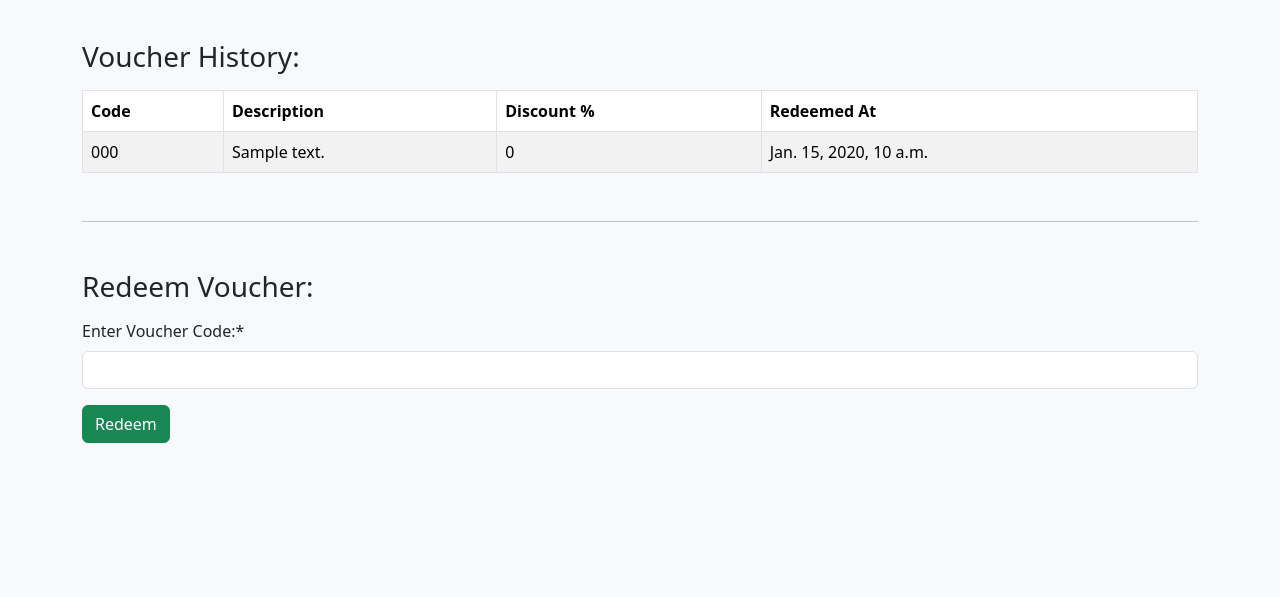
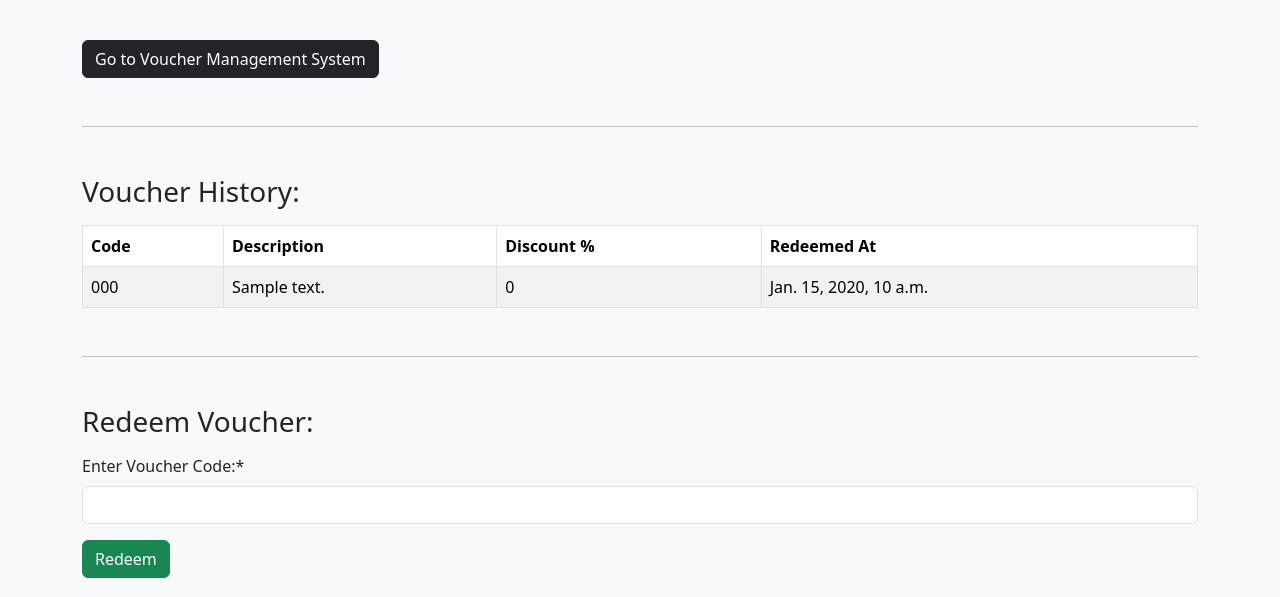
Before and after one commit to h-nusterdien/voucher-system, a Django app: page /portal/voucher-redemption/redeem/ in a window 1280 px wide. Shown: the part 56-653 px from the top of the page. Run offline with Django 5.2, Linux system fonts and the light colour scheme; a user stored in the database is signed in; tables that the repository leaves empty hold one stand-in row (values such as "Sample post"); some libraries are stand-ins or nearby versions.

Commit message:
feat: Add a "Go to Voucher Management System" button on the "Voucher Redemption System" dashboard for staff users or superusers only

```diff
--- a/dashboard/templates/dashboard/base.html
+++ b/dashboard/templates/dashboard/base.html
@@ -10,6 +10,7 @@
         {% include "dashboard/components/header.html" %}
         <div class="container pt-5 pb-5">
             <div class="mt-5">
+                {% if voucher_management_access %}
                     {% if voucher_detail_view %}
                         <a href="/portal/voucher-management/vouchers/">
                             <button class="btn btn-dark" type="submit">Back to List View</button>
@@ -20,6 +21,12 @@
                             <button class="btn btn-dark" type="submit">Go to Voucher Redemption System</button>
                         </a>
                         <hr class="mt-5"/>
+                    {% elif 'Voucher Redemption' in application_name %}
+                        <a href="/portal/voucher-management/">
+                            <button class="btn btn-dark" type="submit">Go to Voucher Management System</button>
+                        </a>
+                        <hr class="mt-5"/>
+                    {% endif %}
                 {% endif %}
             </div>
             <div class="mt-5">
--- a/voucher_management/views.py
+++ b/voucher_management/views.py
@@ -40,7 +40,10 @@ class VoucherManagementListView(VoucherManagementView):
 
     def get(self, request, *args, **kwargs):
         vouchers = Voucher.objects.all()
+        user = request.user
+        voucher_management_access = user.is_staff or user.is_superuser
         context = {
+            'voucher_management_access': voucher_management_access,
             'form': self.create_voucher_form,
             'vouchers': vouchers,
         }
@@ -74,7 +77,10 @@ class VoucherManagementDetailView(VoucherManagementView):
     def get(self, request, *args, **kwargs):
         voucher_id = kwargs.get('pk', None)
         voucher = self.voucher_management_service.get_voucher(voucher_id)
+        user = request.user
+        voucher_management_access = user.is_staff or user.is_superuser
         context = {
+            'voucher_management_access': voucher_management_access,
             'form': self.update_voucher_form,
             'voucher_detail_view': True,
             'voucher_detail_view_url': f'/portal/voucher-management/vouchers/{voucher_id}/',
--- a/voucher_redemption/views.py
+++ b/voucher_redemption/views.py
@@ -47,7 +47,9 @@ class VoucherRedemptionView(DashboardView):
         """
         user = request.user
         redeemed_vouchers = self.voucher_redemption_service.get_redeemed_vouchers(user)
+        voucher_management_access = user.is_staff or user.is_superuser
         context = {
+            'voucher_management_access': voucher_management_access,
             'form': self.form,
             'redeemed_vouchers': redeemed_vouchers,
         }
```
Lines whose indentation alone changed are shown as unchanged.
